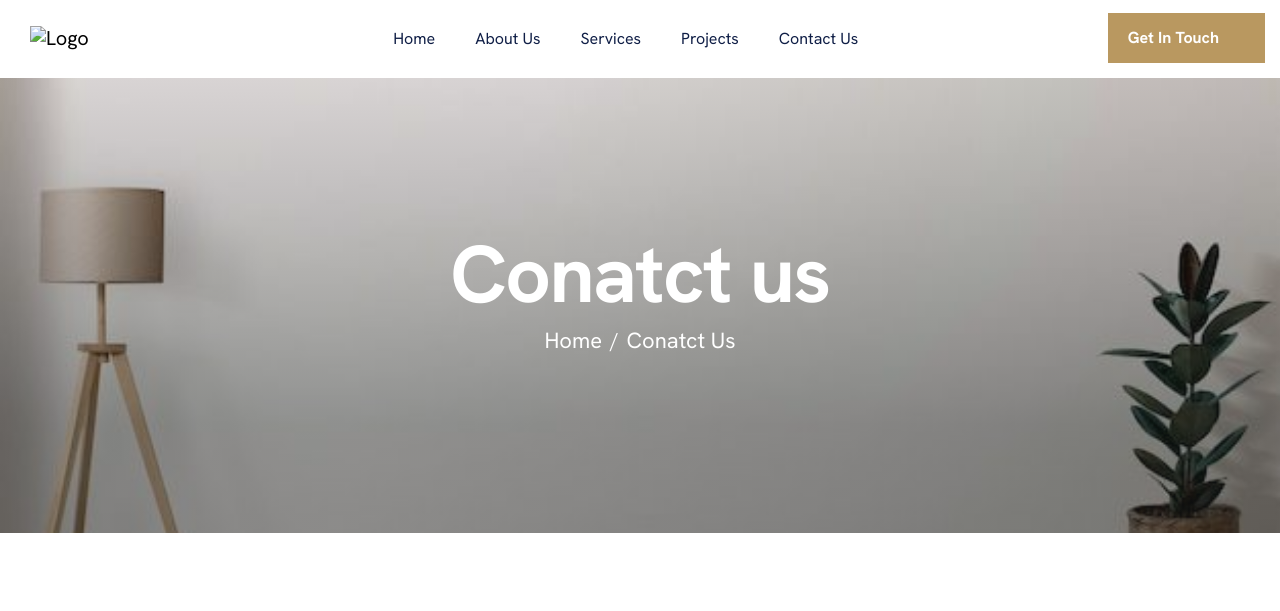
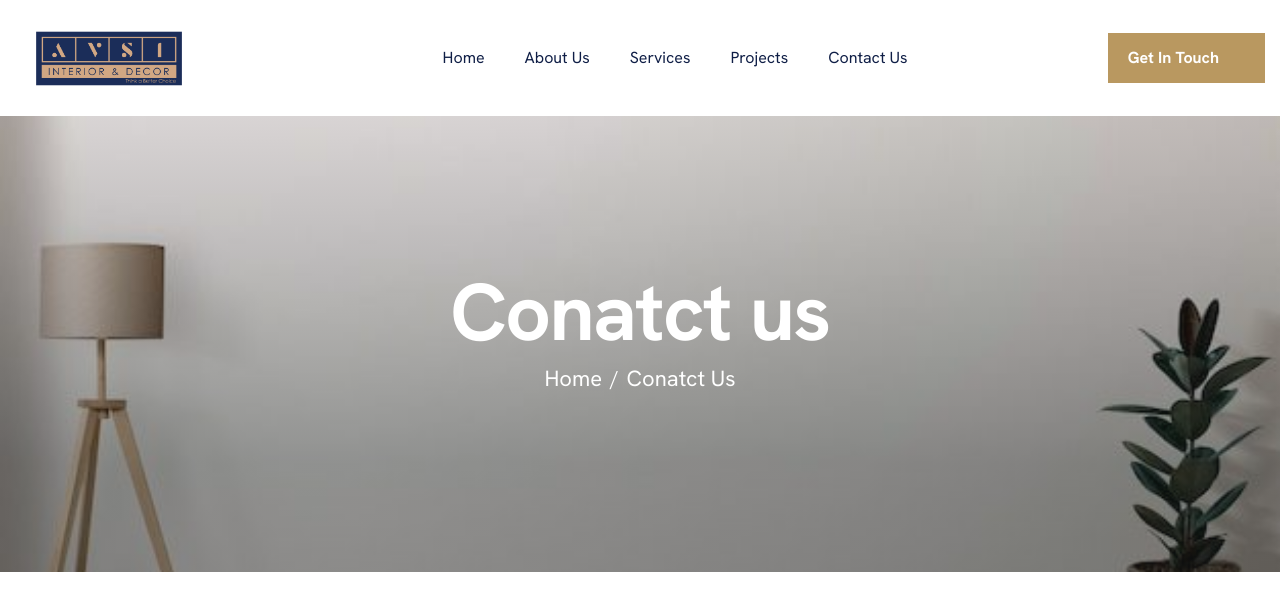
Before and after one commit to KunalSolutions/avsi-interior-decor-website, a plain HTML site: page contact.html in a window 1280 px wide. Shown: the top 611 px of the page. Drawn offline with Linux system fonts and the light colour scheme.

Commit message:
Update contact.html

```diff
--- a/contact.html
+++ b/contact.html
@@ -54,9 +54,9 @@
         <nav class="container">
             <div class="navbar navbar-expand-lg">
                 <!-- Logo Start -->
-                <a class="navbar-brand" href="./">
-                    <img src="c:\Users\AVSI Technologies\Downloads\FINAL AVSI TECHNOLOGIES,  INTERIOR DECOR,  AVSI SOLUTION & ADROIT AUDIAL LOGO-09.png" alt="Logo">
-                </a>
+                <a class="navbar-brand" href="#">
+						<img src="images/logo.png" alt="Logo">
+					</a>
                 <!-- Logo End -->
 
                 <!-- Main Menu Start -->
@@ -86,7 +86,7 @@
 <!-- Header End -->
 
     <!-- Page Header Start -->
-	<div class="page-header parallaxie" style="background: url('images/contact.jpg');">
+	<div class="page-header parallaxie" style="background: url(images/contact.jpg);">
 		<div class="container">
 			<div class="row">
 				<div class="col-lg-12">
```
